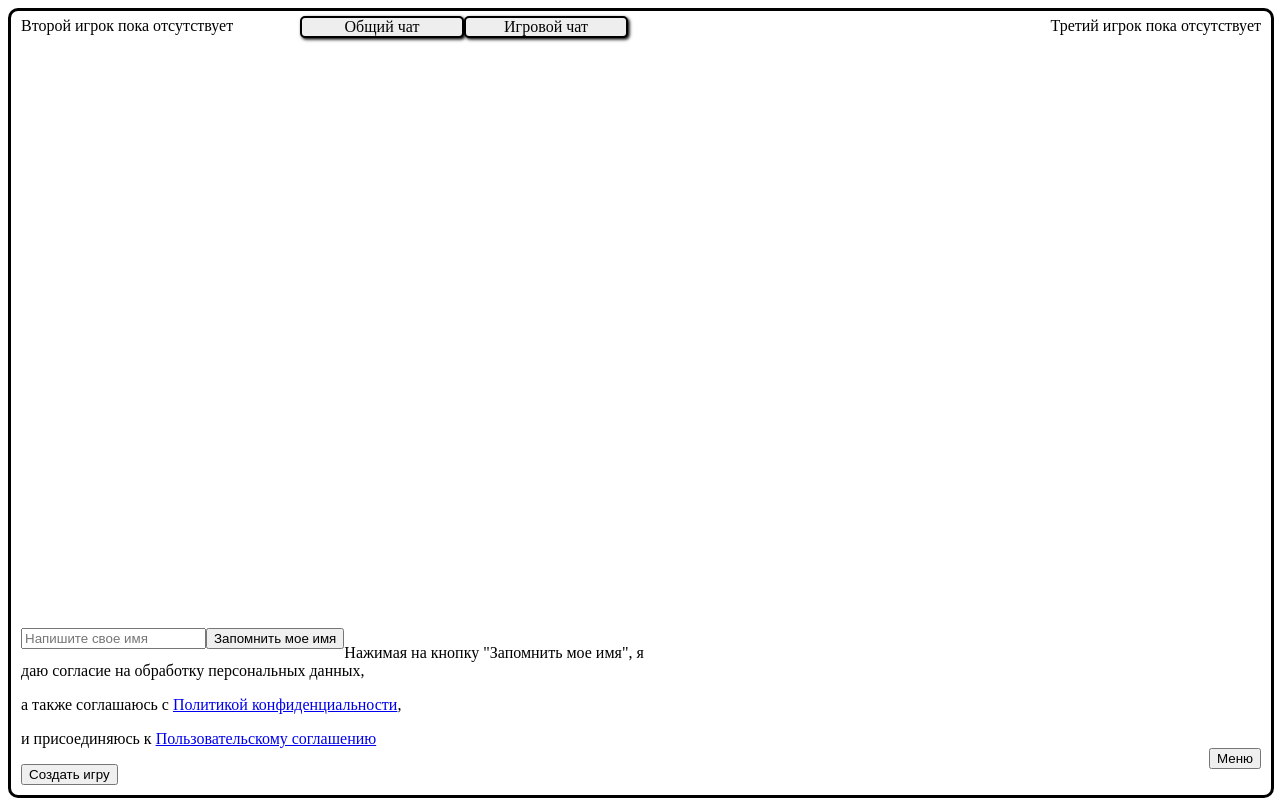
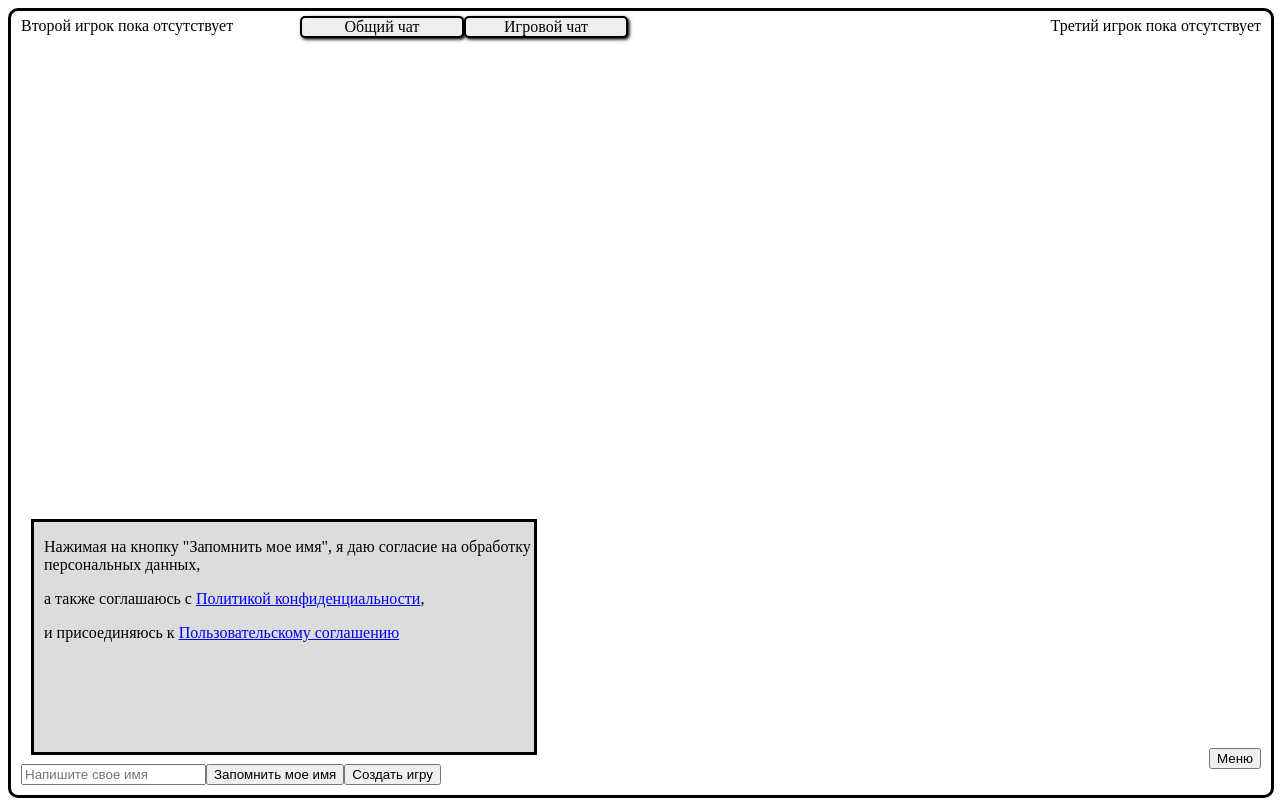
Before and after one commit to dkostiunin/pref, a website: page pref/index.html in a window 1280 px wide. Drawn offline with nearby package versions, Linux system fonts and the light colour scheme; no server answers.

Commit message:
add_style_policy

```diff
--- a/pref/cards.css
+++ b/pref/cards.css
@@ -28,7 +28,8 @@ P.mess{margin-left:1%;margin-top: 1%;margin-bottom:1%;background:#eee;word-break
 .join_el>SPAN:active {background:red}
 
 #pass_inf{position:absolute;background-color:#DCDCDC;left:10px;bottom:10px;width:500px;height:230px;border:3px solid #000;z-index:3}
-#pass_inf>P,#pass_inf>input{margin-left:10px}
+#policy_us{position:absolute;background-color:#DCDCDC;left:10px;bottom:30px;width:500px;height:230px;border:3px solid #000;z-index:3}
+#policy_us>P,#pass_inf>P,#pass_inf>input{margin-left:10px}
 
 #trade_desk>ul>li>button{font-size:20px;height:35px;}
 #wist_desk,#light_dark{position:absolute;left:400px;bottom:300px}
```
